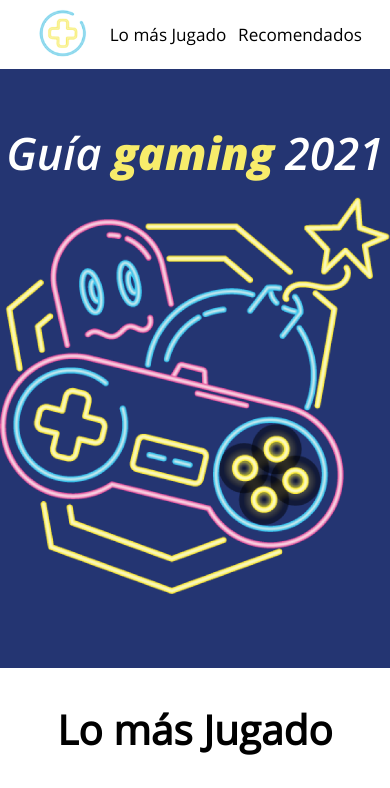
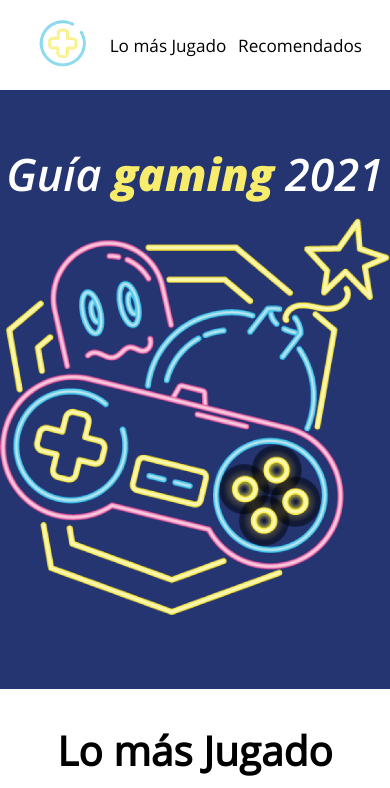
Before and after one commit to JorgePeniaranda/AP-Project, a plain HTML site: page index.html in a window 390 px wide. Shown: the top 788 px of the page. Drawn offline with Linux system fonts and the light colour scheme.

Commit message:
Update style.css

```diff
--- a/style.css
+++ b/style.css
@@ -358,6 +358,8 @@ footer p {
   header {
     margin: 0;
     padding: 0;
+    padding-top: 0.75em;
+    padding-bottom: 0.75em;
     justify-content: center;
   }
 
```
